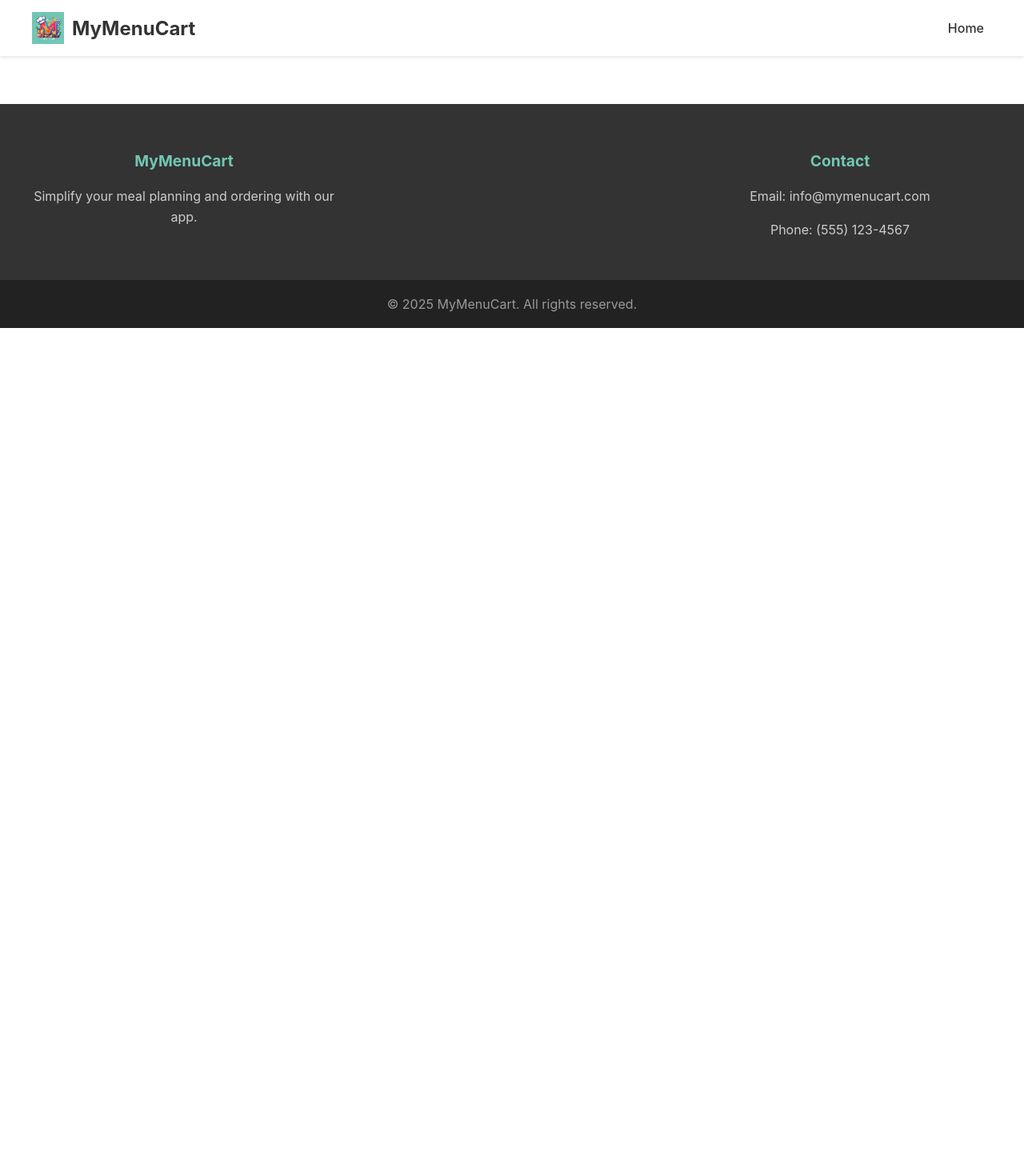
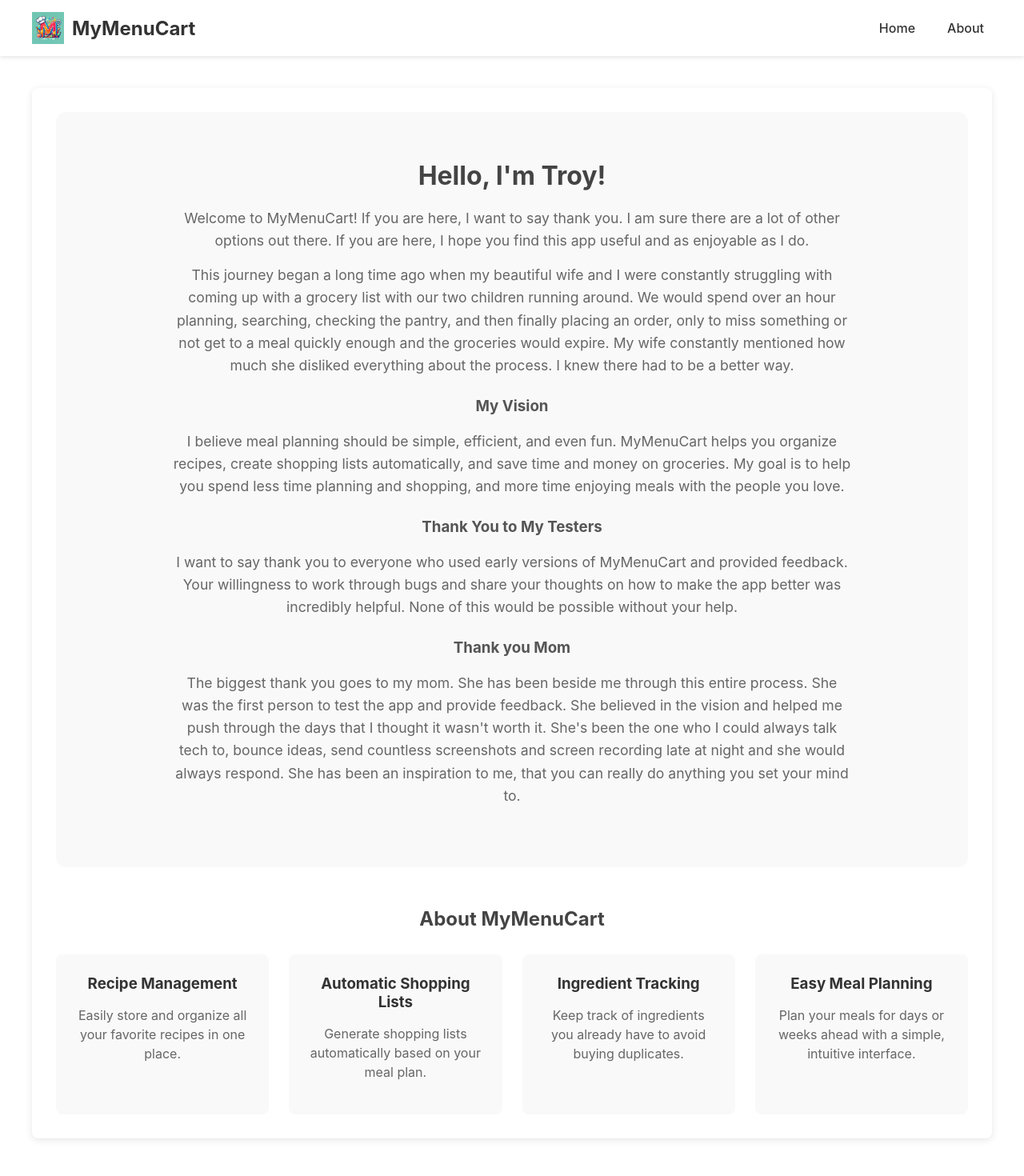
Before and after one commit to tkauffman42/myMenuCartWeb, a React (Create React App) app: page /about in a window 1280 px wide. Shown: the top 1470 px of the page at 80% size. Before the commit the page ends 800 px from the top, so only its background shows below. Built offline with nearby package versions, Linux system fonts and the light colour scheme.

Commit message:
feat: Add About page and link in Navigation; update HomePage CTA

```diff
--- a/src/App.js
+++ b/src/App.js
@@ -4,6 +4,7 @@
 import Footer from './components/Footer';
 import HomePage from './components/pages/HomePage';
 import LegalPage from './components/pages/LegalPage';
+import About from './components/pages/About';
 
 function App() {
   return (
@@ -14,6 +15,7 @@
           <Routes>
             <Route path="/" element={<HomePage />} />
             <Route path="/legal" element={<LegalPage />} />
+            <Route path="/about" element={<About />} />
           </Routes>
         </main>
         <Footer />
--- a/src/components/Navigation.js
+++ b/src/components/Navigation.js
@@ -14,6 +14,7 @@
                 </div>
                 <ul className="nav-links">
                     <li><Link to="/">Home</Link></li>
+                    <li><Link to="/about">About</Link></li>
                 </ul>
             </div>
         </nav>
--- /dev/null
+++ b/src/components/pages/About.css
@@ -0,0 +1,125 @@
+.about-page {
+  padding: 40px 20px;
+  max-width: 1200px;
+  margin: 0 auto;
+}
+
+.about-container {
+  background-color: #fff;
+  border-radius: 8px;
+  box-shadow: 0 2px 10px rgba(0, 0, 0, 0.1);
+  padding: 30px;
+}
+
+.about-container h1 {
+  text-align: center;
+  margin-bottom: 40px;
+  color: #333;
+  font-size: 2.5rem;
+}
+
+.about-section {
+  display: flex;
+  flex-wrap: wrap;
+  gap: 30px;
+  margin-bottom: 50px;
+}
+
+.profile-image {
+  flex: 0 0 250px;
+}
+
+.image-placeholder {
+  background-color: #f0f0f0;
+  height: 250px;
+  display: flex;
+  align-items: center;
+  justify-content: center;
+  border-radius: 8px;
+  color: #777;
+  font-weight: 500;
+}
+
+.about-content {
+  flex: 1 1 400px;
+}
+
+.about-content h2 {
+  margin-top: 0;
+  color: #444;
+  margin-bottom: 20px;
+}
+
+.about-content h3 {
+  margin-top: 25px;
+  color: #555;
+}
+
+.about-content p {
+  line-height: 1.6;
+  color: #666;
+  margin-bottom: 15px;
+}
+
+.about-content a {
+  color: #0078d4;
+  text-decoration: none;
+}
+
+.about-content a:hover {
+  text-decoration: underline;
+}
+
+.app-features {
+  margin-top: 40px;
+}
+
+.app-features h2 {
+  text-align: center;
+  margin-bottom: 30px;
+  color: #444;
+}
+
+.features-grid {
+  display: grid;
+  grid-template-columns: repeat(auto-fit, minmax(250px, 1fr));
+  gap: 25px;
+}
+
+.feature {
+  background-color: #f9f9f9;
+  padding: 25px;
+  border-radius: 8px;
+  text-align: center;
+  transition: transform 0.3s ease;
+}
+
+.feature:hover {
+  transform: translateY(-5px);
+  box-shadow: 0 5px 15px rgba(0, 0, 0, 0.1);
+}
+
+.feature h3 {
+  color: #333;
+  margin-top: 0;
+  margin-bottom: 15px;
+}
+
+.feature p {
+  color: #666;
+  line-height: 1.5;
+}
+
+@media (max-width: 768px) {
+  .about-section {
+    flex-direction: column;
+  }
+
+  .profile-image {
+    margin: 0 auto;
+  }
+
+  .about-content {
+    text-align: center;
+  }
+}
--- /dev/null
+++ b/src/components/pages/About.js
@@ -0,0 +1,74 @@
+import React from 'react';
+import './About.css';
+
+function About() {
+  return (
+    <div className="about-page">
+      <div className="about-container">
+        <div className="about-section">
+          <div className="about-content">
+            <h2>Hello, I'm Troy!</h2>
+            <p>
+              Welcome to MyMenuCart! If you are here, I want to say thank you. I am sure there are a lot of other options out there.
+              If you are here, I hope you find this app useful and as enjoyable as I do.
+            </p>
+
+            <p>
+              This journey began a long time ago when my beautiful wife and I were constantly struggling with coming up with a grocery list with our two children running around.
+              We would spend over an hour planning, searching, checking the pantry, and then finally placing an order, only to miss something or not get to a meal quickly enough and the groceries would expire.
+              My wife constantly mentioned how much she disliked
+              everything about the process. I knew there had to be a better way.
+            </p>
+
+            <h3>My Vision</h3>
+            <p>
+              I believe meal planning should be simple, efficient, and even fun. MyMenuCart helps
+              you organize recipes, create shopping lists automatically, and save time and money
+              on groceries. My goal is to help you spend less time planning and shopping, and more
+              time enjoying meals with the people you love.
+            </p>
+
+            <h3>Thank You to My Testers</h3>
+            <p>
+              I want to say thank you to everyone who used early versions of MyMenuCart and provided feedback.
+              Your willingness to work through bugs and share your thoughts on how to make the app better
+              was incredibly helpful. None of this would be possible without your help.
+            </p>
+            <h3>Thank you Mom</h3>
+            <p>
+              The biggest thank you goes to my mom.  She has been beside me through this entire process. She was the first
+                person to test the app and provide feedback. She believed in the vision and helped me push through the days that I thought it wasn't worth it.
+                She's been the one who I could always talk tech to, bounce ideas, send countless screenshots and screen recording late at night and she would always respond.
+
+                She has been an inspiration to me, that you can really do anything you set your mind to.
+            </p>
+          </div>
+        </div>
+
+        <div className="app-features">
+          <h2>About MyMenuCart</h2>
+          <div className="features-grid">
+            <div className="feature">
+              <h3>Recipe Management</h3>
+              <p>Easily store and organize all your favorite recipes in one place.</p>
+            </div>
+            <div className="feature">
+              <h3>Automatic Shopping Lists</h3>
+              <p>Generate shopping lists automatically based on your meal plan.</p>
+            </div>
+            <div className="feature">
+              <h3>Ingredient Tracking</h3>
+              <p>Keep track of ingredients you already have to avoid buying duplicates.</p>
+            </div>
+            <div className="feature">
+              <h3>Easy Meal Planning</h3>
+              <p>Plan your meals for days or weeks ahead with a simple, intuitive interface.</p>
+            </div>
+          </div>
+        </div>
+      </div>
+    </div>
+  );
+}
+
+export default About;
--- a/src/components/pages/HomePage.js
+++ b/src/components/pages/HomePage.js
@@ -41,7 +41,7 @@
                 <h1>Welcome to MyMenuCart</h1>
                 <p>Your all-in-one meal planning and grocery shopping assistant</p>
                 <div className="cta-buttons">
-                    <button className="cta-button">Download iOS App</button>
+                    <button className="cta-button">Coming soon!</button>
                 </div>
             </div>
 
```
